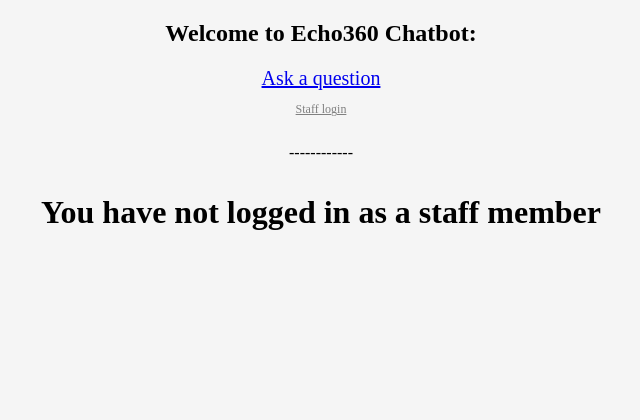
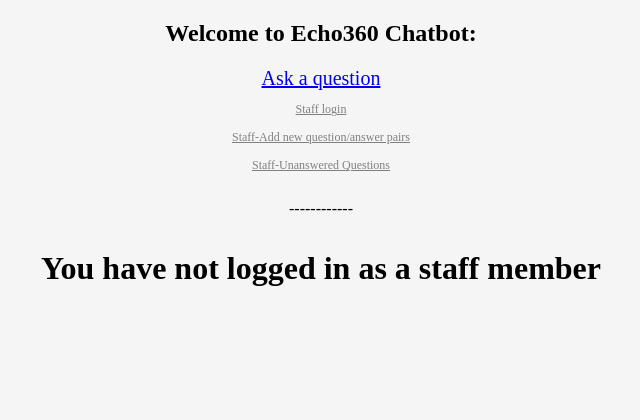
Before and after one commit to allanmc0913/Echo360LectureNotes, a Flask app: page /add_question_answer in a window 1280 px wide. Shown: the top 420 px of the page, without its empty margins (319-959 px from the left). Run offline with Flask 2, Linux system fonts and the light colour scheme; parts of the project's set-up code (start-up, migrations or seed data) failed here and were passed over; some libraries are stand-ins or nearby versions; some web fonts are replaced.

Commit message:
1.  Added in dynamic view of unanswered questions from students without a match in the question/answer db. 2.  Made above view staff-only, so must log in. 3.  Fixed footer images as they were not rendering.

```diff
--- a/app.py
+++ b/app.py
@@ -1,4 +1,4 @@
-from flask import Flask, request, render_template, url_for, flash, redirect, session
+from flask import Flask, request, render_template, url_for, flash, redirect, session, request
 from flask_wtf import FlaskForm
 from wtforms import StringField, SubmitField, RadioField, IntegerField, ValidationError, TextAreaField, PasswordField
 from wtforms.validators import Required
@@ -21,8 +21,8 @@ import numpy as np
 app = Flask(__name__)
 app.config['SECRET_KEY'] = 'hardtoguessstring'
 
-
-app.config["SQLALCHEMY_DATABASE_URI"] = "postgres://ctextsoopbzvfh:f0569e5505fe6e3de7c1fcc08485a505865315a2593eadb3020c54c7a7e3f136@ec2-50-17-206-214.compute-1.amazonaws.com:5432/df76ak8ajgqgrr"
+#postgres://ctextsoopbzvfh:f0569e5505fe6e3de7c1fcc08485a505865315a2593eadb3020c54c7a7e3f136@ec2-50-17-206-214.compute-1.amazonaws.com:5432/df76ak8ajgqgrr
+app.config["SQLALCHEMY_DATABASE_URI"] = "postgres://localhost/echo360"
 app.config['SQLALCHEMY_COMMIT_ON_TEARDOWN'] = True
 app.config['SQLALCHEMY_TRACK_MODIFICATIONS'] = False
 
@@ -53,7 +53,7 @@ class unanswered_question(db.Model):
     __tablename__ = "unanswered_questions"
     __table_args__ = {'extend_existing':True}
     id = db.Column(db.Integer, primary_key=True)
-    question = db.Column(db.Text)
+    question = db.Column(db.Text, unique=True)
     answer = db.Column(db.Text)
 
 
@@ -188,23 +188,6 @@ def show_results():
     flash(form.errors)
     return redirect(url_for('question'))
 
-@app.route('/unanswered_questions', methods=['GET', 'POST'])
-def unanswered_questions():
-    form2 = Unanswered()
-    unanswered_lst = session.get('unanswered_questions', None)
-    q1 = unanswered_lst[0]
-
-    if request.method == "POST":
-        a1 = form2.a1.data
-
-        new = question_answer(question=q1,answer=a1)
-        db.session.add(new)
-        db.session.commit()
-
-    return render_template("unanswered_questions.html", unanswered_lst = unanswered_lst, form=form2, q1=q1)
-
-
-
 
 @app.route('/staff_login', methods=['GET', 'POST'])
 def staff_login():
@@ -238,6 +221,33 @@ def add_question_answer():
 
     return render_template("add_question_answer.html", form=form, is_staff=is_staff)
 
+@app.route('/unanswered_questions', methods=['GET', 'POST'])
+def unanswered_questions():
+    unanswered_lst = unanswered_question.query.filter_by(answer=None).all()
+    question_lst = []
+    is_staff = session.get('is_staff', None)
+
+    for item in unanswered_lst:
+        question = item.question
+        question_lst.append(question)
+
+    if request.method == "GET" and is_staff is True:
+        d = dict(request.args)
+        e = list(d.values())
+        for answer in e:
+            q_a = list(zip(question_lst, answer))
+
+            for pair in q_a:
+                result = unanswered_question.query.filter_by(question=pair[0]).first()
+                if result is not None:
+                    result.answer = pair[1]
+                    db.session.commit()
+                    return redirect(url_for("unanswered_questions"))
+
+    return render_template("unanswered_questions.html", question_lst=question_lst, is_staff=is_staff)
+
+
 if __name__ == '__main__':
     db.create_all()
     app.run(use_reloader=True, debug=True)
+    #manager.run()
--- a/templates/base.html
+++ b/templates/base.html
@@ -16,6 +16,8 @@
                 <ul>
                     <li><a href="{{ url_for('question')}}">Ask a question</a></li>
                     <li><a href="{{ url_for('staff_login')}}" class=login>Staff login</a></li>
+                    <li><a href="{{ url_for('add_question_answer') }}" class=login>Staff-Add new question/answer pairs</a></li>
+                    <li><a href="{{ url_for('unanswered_questions') }}" class=login>Staff-Unanswered Questions</a></li>
                     <p class="divider">------------</p>
                 </ul>
             </div>
--- a/templates/baseHTML.html
+++ b/templates/baseHTML.html
@@ -26,8 +26,8 @@
     </body>
     <footer>
         <p align=center>Powered by
-        <img src="echo360.png" alt="Echo360 logo" class=logo>
-         and <img src="umsi.jpg" alt="UMSI logo" class=logo></p>
+        <img src="../static/echo360.png" alt="Echo360 logo" class=logo>
+         and <img src="../static/umsi.jpg" alt="UMSI logo" class=logo></p>
     </footer>
 </html>
 <!--adding in content/logistic note for demo-->
```
Also changed, not shown: templates/unanswered_questions.html (+21 -7 lines), static/echo360.jpg (renamed from echo360.jpg), static/echo360.png (renamed from echo360.png), static/umsi.jpg (renamed from umsi.jpg), static/umsi.png (renamed from umsi.png).
